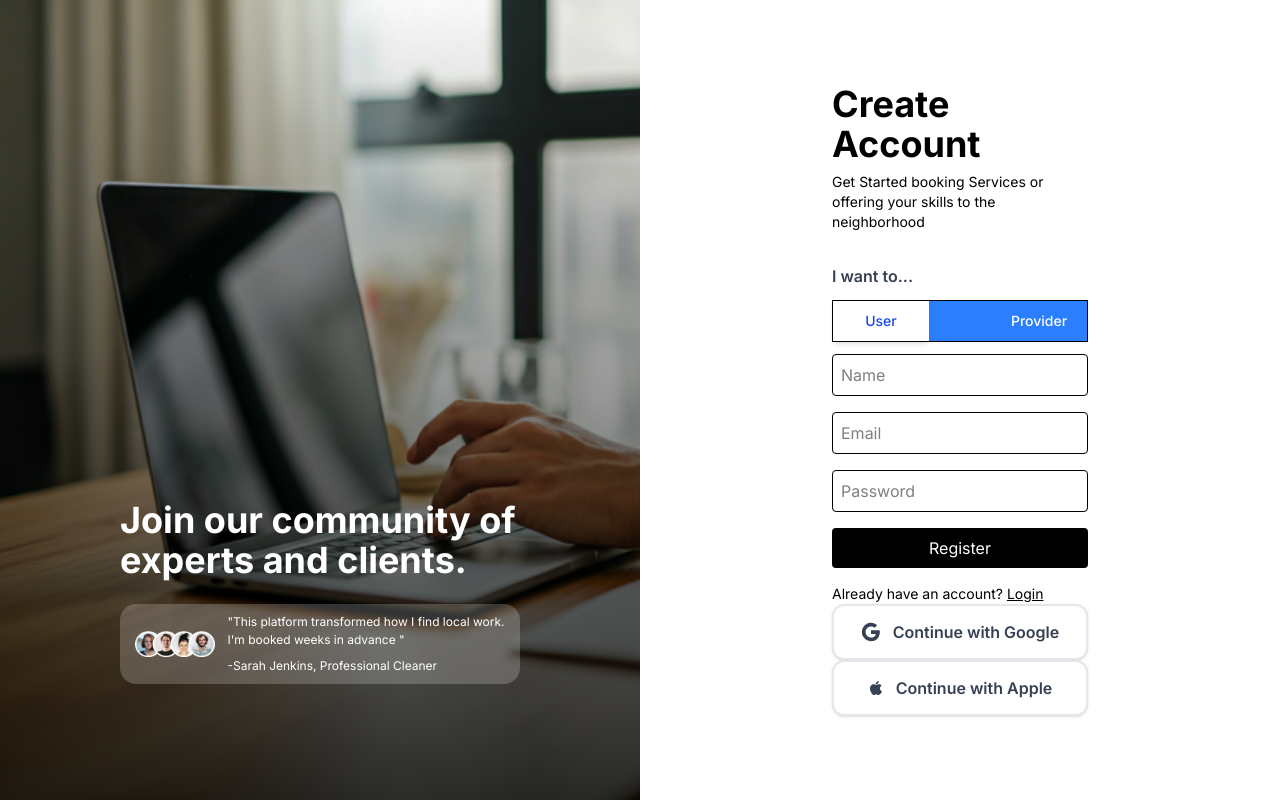
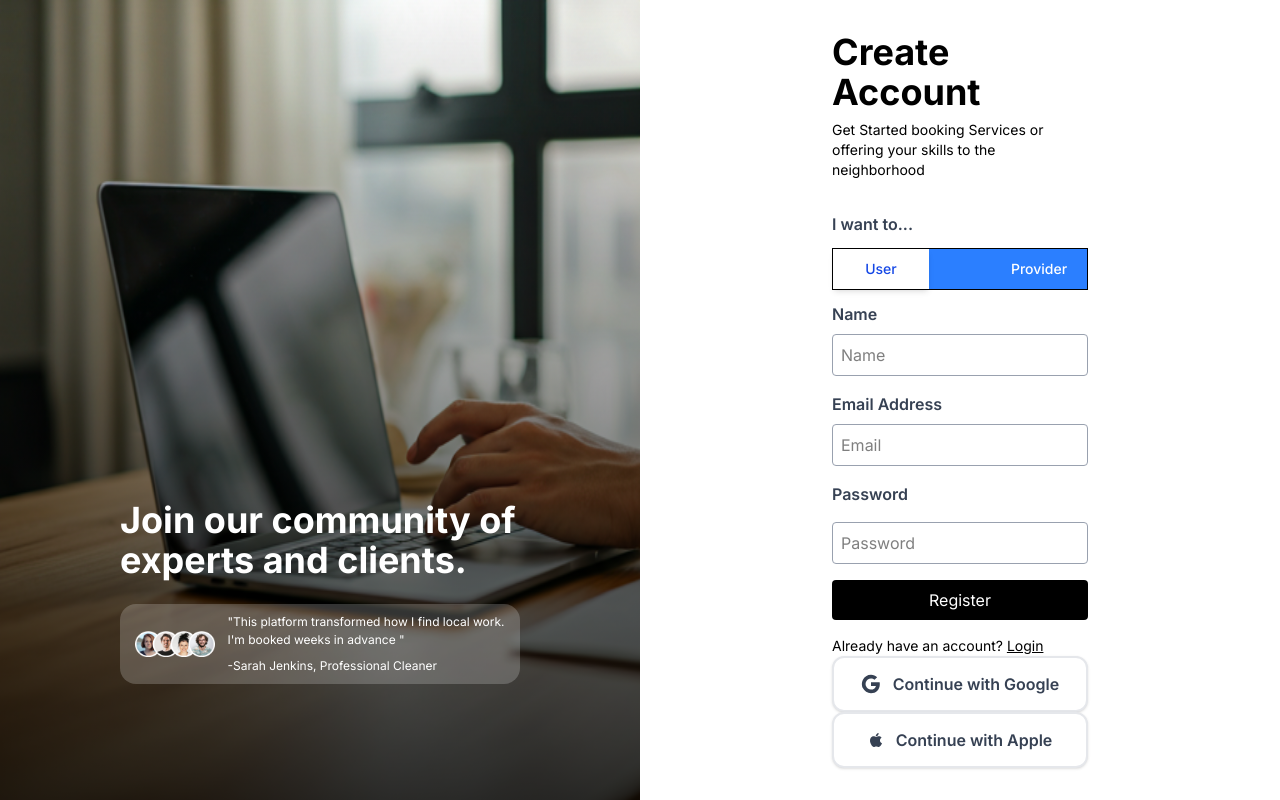
Before and after one commit to abhaymauryadev/smartserviceplace, a Next.js app: page /register in a window 1280 px wide. Built offline with nearby package versions, Linux system fonts and the light colour scheme.

Commit message:
style: Enhance registration page layout and input styling for better user experience. WIP

```diff
--- a/app/(auth)/register/page.jsx
+++ b/app/(auth)/register/page.jsx
@@ -139,32 +139,53 @@ export default function RegisterPage() {
         {error && <p className="mb-3 text-red-500 text-sm">{error}</p>}
 
         <form onSubmit={handleSubmit} className="space-y-4">
+          <div className="flex flex-col gap-2">
+            <label htmlFor="text" className="font-semibold text-gray-700">
+              Name
+            </label>
+            <div className="flex items-center border border-gray-400  rounded p-2 w-full">
               <input
                 type="text"
                 placeholder="Name"
-            className="w-full border p-2 rounded"
+                className="flex-1 outline-none"
                 value={form.name}
                 onChange={(e) => setForm({ ...form, name: e.target.value })}
                 required
               />
+            </div>
+          </div>
 
+          <div className="flex flex-col gap-2">
+            <label htmlFor="email" className="font-semibold text-gray-700">
+              Email Address
+            </label>
+            <div className="flex items-center border border-gray-400  rounded p-2 w-full">
               <input
                 type="email"
                 placeholder="Email"
-            className="w-full border p-2 rounded"
+                className="flex-1 outline-none"
                 value={form.email}
                 onChange={(e) => setForm({ ...form, email: e.target.value })}
                 required
               />
+            </div>
+          </div>
 
+          <div className="flex flex-col gap-2">
+            <label htmlFor="" className="font-semibold text-gray-700">
+                Password
+            </label>
+          </div>
+          <div className="flex items-center border border-gray-400  rounded p-2 w-full">
             <input
               type="password"
               placeholder="Password"
-            className="w-full border p-2 rounded"
+              className="flex-1 outline-none"
               value={form.password}
               onChange={(e) => setForm({ ...form, password: e.target.value })}
               required
             />
+          </div>
 
           <button
             type="submit"
```
Lines whose indentation alone changed are shown as unchanged.
